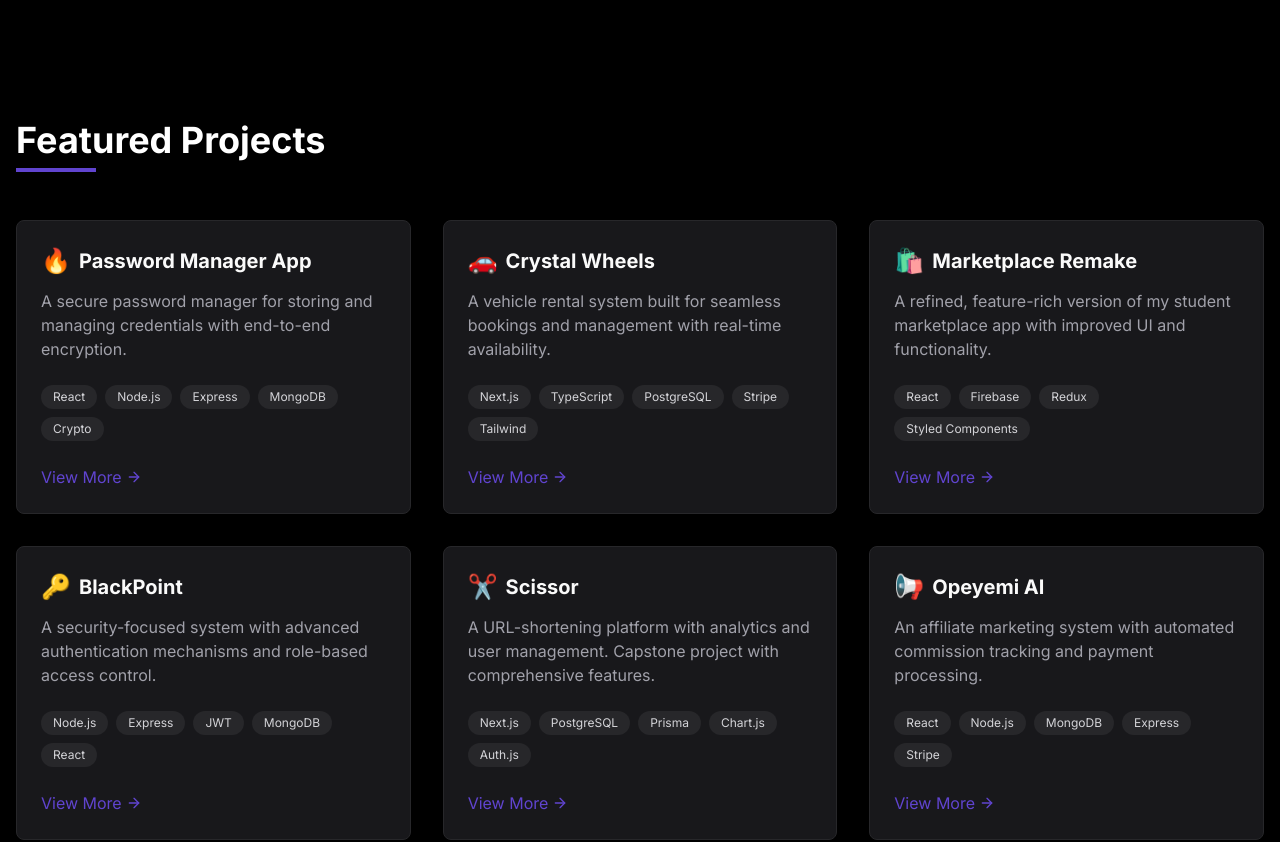
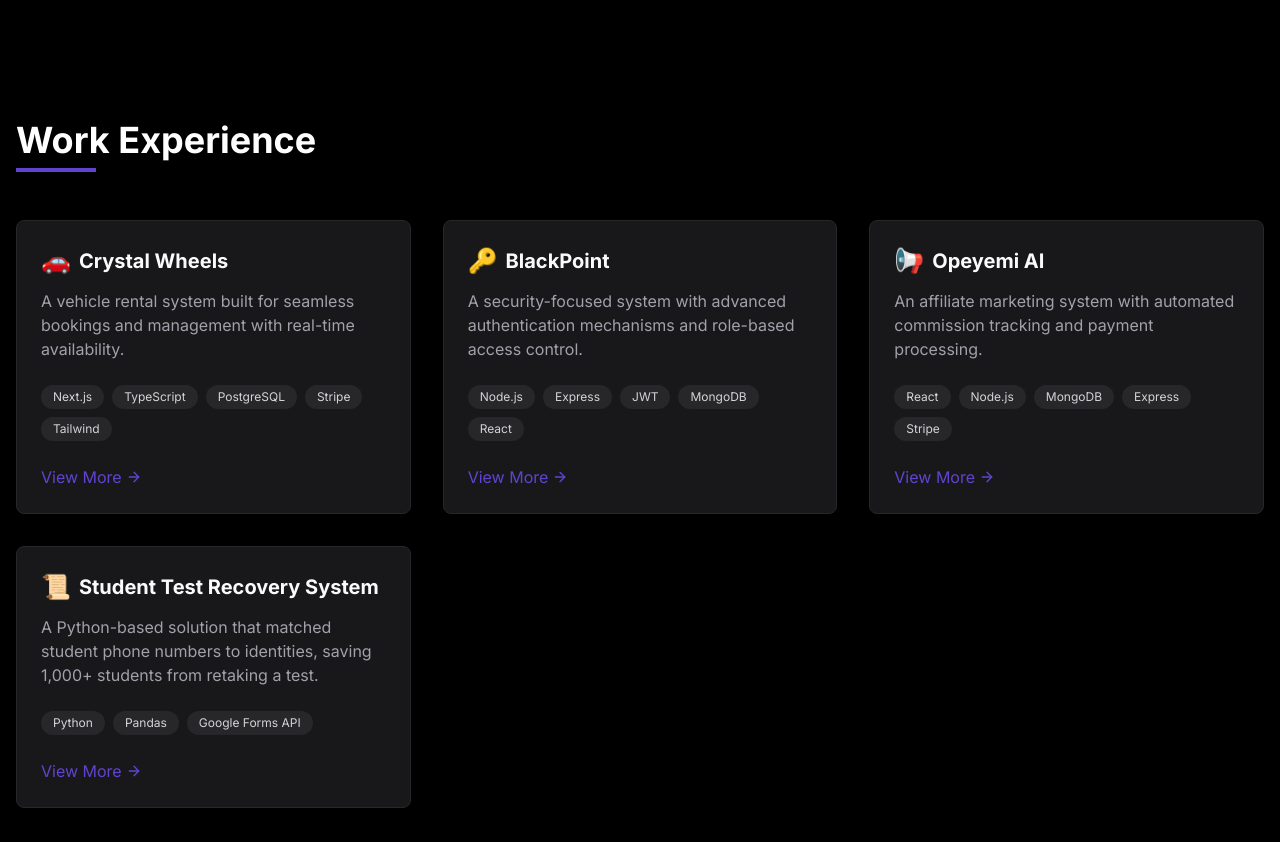
Before and after one commit to Benedict-arowo/Portfolio, a Next.js app: page / in a window 1280 px wide. Shown: the part 1580-2422 px from the top of the page. Built offline with nearby package versions, Linux system fonts and the light colour scheme.

Commit message:
Update project details for student test recovery system and enhance marketplace description

```diff
--- a/src/app/page.tsx
+++ b/src/app/page.tsx
@@ -88,8 +88,7 @@ export default function Portfolio() {
 					</div>
 
 					<p className="mt-8 text-zinc-300">
-						🎓 First-year Electrical & Electronics Engineering
-						student at{" "}
+						🎓 Electrical & Electronics Engineering student at{" "}
 						<Link
 							href={"https://achievers.edu.ng/"}
 							className="underline">
@@ -151,6 +150,73 @@ export default function Portfolio() {
 				</div>
 			</section>
 
+			{/* Work Experience */}
+			<section className="projects container mx-auto px-4 py-20">
+				<motion.div
+					initial={{ opacity: 0 }}
+					whileInView={{ opacity: 1 }}
+					transition={{ duration: 0.5 }}
+					viewport={{ once: true }}
+					className="mb-12">
+					<h2 className="text-3xl font-bold md:text-4xl">
+						Work Experience
+					</h2>
+					<div className="mt-2 h-1 w-20 bg-primary"></div>
+				</motion.div>
+
+				<div className="grid gap-8 md:grid-cols-2 lg:grid-cols-3">
+					{projects
+						.filter((project) => project.work_experience)
+						.map((project, index) => (
+							<motion.div
+								key={index}
+								initial={{ opacity: 0, y: 20 }}
+								whileInView={{ opacity: 1, y: 0 }}
+								transition={{
+									duration: 0.5,
+									delay: index * 0.1,
+								}}
+								viewport={{ once: true }}
+								className="group">
+								<Card className="overflow-hidden rounded-lg border-zinc-800 bg-zinc-900 hover:border-primary/50 transition-all h-full">
+									<CardContent className="p-6">
+										<div className="flex items-center gap-2 mb-3">
+											<span
+												className="text-2xl"
+												aria-hidden="true">
+												{project.emoji}
+											</span>
+											<h3 className="text-xl font-bold">
+												{project.title}
+											</h3>
+										</div>
+										<p className="mb-6 text-zinc-400">
+											{project.description}
+										</p>
+										<div className="flex flex-wrap gap-2 mb-6">
+											{project.technologies.map(
+												(tech, techIndex) => (
+													<span
+														key={techIndex}
+														className="rounded-full bg-zinc-800 px-3 py-1 text-xs text-zinc-300">
+														{tech}
+													</span>
+												)
+											)}
+										</div>
+										<Link
+											href={`/projects/${project.name}`}
+											className="text-primary hover:underline inline-flex items-center">
+											View More{" "}
+											<ArrowRight className="ml-1 h-4 w-4" />
+										</Link>
+									</CardContent>
+								</Card>
+							</motion.div>
+						))}
+				</div>
+			</section>
+
 			{/* Featured Projects */}
 			<section className="projects container mx-auto px-4 py-20">
 				<motion.div
@@ -166,12 +232,17 @@ export default function Portfolio() {
 				</motion.div>
 
 				<div className="grid gap-8 md:grid-cols-2 lg:grid-cols-3">
-					{projects.map((project, index) => (
+					{projects
+						.filter((project) => !project.work_experience)
+						.map((project, index) => (
 							<motion.div
 								key={index}
 								initial={{ opacity: 0, y: 20 }}
 								whileInView={{ opacity: 1, y: 0 }}
-							transition={{ duration: 0.5, delay: index * 0.1 }}
+								transition={{
+									duration: 0.5,
+									delay: index * 0.1,
+								}}
 								viewport={{ once: true }}
 								className="group">
 								<Card className="overflow-hidden rounded-lg border-zinc-800 bg-zinc-900 hover:border-primary/50 transition-all h-full">
@@ -356,6 +427,7 @@ const projects = [
 		name: "password-manager",
 		title: "Password Manager App",
 		emoji: "🔥",
+		work_experience: false,
 		description:
 			"A secure password manager for storing and managing credentials with end-to-end encryption.",
 		technologies: ["React", "Node.js", "Express", "MongoDB", "Crypto"],
@@ -365,6 +437,7 @@ const projects = [
 		name: "crystal-wheels",
 		title: "Crystal Wheels",
 		emoji: "🚗",
+		work_experience: true,
 		description:
 			"A vehicle rental system built for seamless bookings and management with real-time availability.",
 		technologies: [
@@ -378,17 +451,30 @@ const projects = [
 	},
 	{
 		name: "marketplace",
-		title: "Marketplace Remake",
+		title: "Marketplace",
 		emoji: "🛍️",
+		work_experience: false,
 		description:
-			"A refined, feature-rich version of my student marketplace app with improved UI and functionality.",
-		technologies: ["React", "Firebase", "Redux", "Styled Components"],
+			"A refined version of the jumia marketplace website, offering better UI/UX, real-time messaging, and enhanced search and filtering options. Designed for a smooth and secure buying and selling experience.",
+		technologies: [
+			"React",
+			"NodeJS",
+			"ExpressJS",
+			"Context API",
+			"ShadCN",
+			"Prisma",
+			"Postgres",
+			"Cloudinary",
+			"Web Socket",
+			"Typescript",
+		],
 		githubUrl: "https://github.com/benedictarowo/marketplace-remake",
 	},
 	{
 		name: "blackpoint",
 		title: "BlackPoint",
 		emoji: "🔑",
+		work_experience: true,
 		description:
 			"A security-focused system with advanced authentication mechanisms and role-based access control.",
 		technologies: ["Node.js", "Express", "JWT", "MongoDB", "React"],
@@ -398,6 +484,7 @@ const projects = [
 		name: "scissor",
 		title: "Scissor",
 		emoji: "✂️",
+		work_experience: false,
 		description:
 			"A URL-shortening platform with analytics and user management. Capstone project with comprehensive features.",
 		technologies: [
@@ -413,6 +500,7 @@ const projects = [
 		name: "opeyemi-ai",
 		title: "Opeyemi AI",
 		emoji: "📢",
+		work_experience: true,
 		description:
 			"An affiliate marketing system with automated commission tracking and payment processing.",
 		technologies: ["React", "Node.js", "MongoDB", "Express", "Stripe"],
@@ -422,9 +510,20 @@ const projects = [
 		name: "university-result-checker",
 		title: "University Result Checker",
 		emoji: "🏫",
+		work_experience: false,
 		description:
 			"Helping develop a university result-checking system to streamline student performance tracking.",
 		technologies: ["PHP", "MySQL", "JavaScript", "Bootstrap", "jQuery"],
 		githubUrl: "https://github.com/benedictarowo/result-checker",
 	},
+	{
+		name: "student-test-recovery",
+		title: "Student Test Recovery System",
+		emoji: "📜",
+		work_experience: true,
+		description:
+			"A Python-based solution that matched student phone numbers to identities, saving 1,000+ students from retaking a test.",
+		technologies: ["Python", "Pandas", "Google Forms API"],
+		githubUrl: "https://github.com/benedictarowo/student-test-recovery",
+	},
 ];
--- a/src/app/projects/[slug]/page.tsx
+++ b/src/app/projects/[slug]/page.tsx
@@ -231,9 +231,9 @@ const projectsData: Record<string, ProjectDetails> = {
 		name: "marketplace",
 		emoji: "🛍️",
 		title: "Marketplace",
-		description: "A feature-rich student marketplace with improved UI.",
+		description: "A feature-rich student marketplace with amazing UI.",
 		longDescription:
-			"A refined version of the student marketplace app, offering better UI/UX, real-time messaging, and enhanced search and filtering options. Designed for a smooth and secure buying and selling experience.",
+			"A refined version of the jumia marketplace website, offering better UI/UX, real-time messaging, and enhanced search and filtering options. Designed for a smooth and secure buying and selling experience.",
 		features: [
 			"User authentication and profile management",
 			"Product listing with multiple images and descriptions",
@@ -247,7 +247,18 @@ const projectsData: Record<string, ProjectDetails> = {
 			"Implementing a secure messaging system",
 			"Ensuring data security and fraud prevention",
 		],
-		technologies: ["React", "Firebase", "Redux", "Styled Components"],
+		technologies: [
+			"React",
+			"NodeJS",
+			"ExpressJS",
+			"Context API",
+			"ShadCN",
+			"Prisma",
+			"Postgres",
+			"Cloudinary",
+			"Web Socket",
+			"Typescript",
+		],
 		githubUrl: "https://github.com/benedictarowo/marketplace-remake",
 		liveUrl: null,
 		images: ["/placeholder.svg?height=600&width=800"],
@@ -256,128 +267,35 @@ const projectsData: Record<string, ProjectDetails> = {
 		language: "JavaScript",
 		lastUpdated: "2024-03-10",
 	},
-	blackpoint: {
-		name: "blackpoint",
-		emoji: "🔑",
-		title: "BlackPoint",
-		description: "Security-focused authentication system with RBAC.",
+	"student-test-recovery": {
+		name: "student-test-recovery",
+		emoji: "📜",
+		title: "Student Test Recovery System",
+		description:
+			"Python-based solution that matched student phone numbers to identities, saving 1,000+ students from retaking a test.",
 		longDescription:
-			"BlackPoint is an advanced security system with role-based access control, multi-factor authentication, and secure session management. Built to ensure secure user authentication across applications.",
+			"A data-processing system that parsed CSV files and cross-referenced student phone numbers to recover lost test records. This system prevented over 1,000 students from retaking their tests by accurately identifying their original submissions.",
 		features: [
-			"Role-based access control (RBAC)",
-			"Multi-factor authentication (MFA)",
-			"Secure session management",
-			"Audit logging and activity tracking",
-			"OAuth and JWT authentication support",
+			"Automated CSV data parsing",
+			"Student identity matching using phone numbers",
+			"Error detection and duplicate handling",
+			"Seamless integration with Google Forms",
+			"Optimized processing for large datasets",
 		],
 		challenges: [
-			"Implementing a highly secure yet efficient authentication process",
-			"Ensuring smooth user experience with multi-factor authentication",
-			"Building a flexible role-based access control system",
-			"Managing secure token storage and transmission",
+			"Ensuring accuracy in identity matching",
+			"Handling inconsistent data formatting in CSV files",
+			"Optimizing for large datasets without performance bottlenecks",
+			"Integrating smoothly with Google Forms API",
 		],
-		technologies: ["Node.js", "Express", "JWT", "MongoDB", "React"],
-		githubUrl: "https://github.com/benedictarowo/blackpoint",
+		technologies: ["Python", "Pandas", "Google Forms API"],
+		githubUrl: "https://github.com/benedictarowo/student-test-recovery",
 		liveUrl: null,
 		images: ["/placeholder.svg?height=600&width=800"],
-		stargazers_count: 64,
-		forks_count: 21,
-		language: "JavaScript",
-		lastUpdated: "2024-01-29",
-	},
-	scissor: {
-		name: "scissor",
-		emoji: "✂️",
-		title: "Scissor",
-		description: "A URL-shortening platform with analytics.",
-		longDescription:
-			"Scissor is a powerful URL-shortening service that provides analytics, user management, and custom link generation. Designed for businesses and individuals who need efficient link tracking.",
-		features: [
-			"Custom URL shortening",
-			"Click tracking and analytics",
-			"User authentication and management",
-			"API for third-party integrations",
-			"QR code generation for shortened URLs",
-		],
-		challenges: [
-			"Optimizing database queries for large-scale analytics",
-			"Ensuring link security and preventing abuse",
-			"Implementing a scalable architecture for high traffic",
-			"Creating a seamless user experience for managing links",
-		],
-		technologies: [
-			"Next.js",
-			"PostgreSQL",
-			"Prisma",
-			"Chart.js",
-			"Auth.js",
-		],
-		githubUrl: "https://github.com/benedictarowo/scissor",
-		liveUrl: null,
-		images: ["/placeholder.svg?height=600&width=800"],
-		stargazers_count: 71,
-		forks_count: 22,
-		language: "TypeScript",
-		lastUpdated: "2024-02-12",
-	},
-	"opeyemi-ai": {
-		name: "opeyemi-ai",
-		emoji: "📢",
-		title: "Opeyemi AI",
-		description:
-			"An affiliate marketing system with automated commissions.",
-		longDescription:
-			"Opeyemi AI is an advanced affiliate marketing platform that automates commission tracking and payment processing. It integrates AI for optimized product matching and user analytics.",
-		features: [
-			"Automated commission calculation",
-			"Real-time analytics dashboard",
-			"AI-powered affiliate-product matching",
-			"Multi-tier commission structure",
-			"Integrated payment system",
-		],
-		challenges: [
-			"Handling high transaction volumes efficiently",
-			"Implementing fraud detection in payment processing",
-			"Building a fair commission distribution algorithm",
-			"Optimizing database performance for real-time analytics",
-		],
-		technologies: ["React", "Node.js", "MongoDB", "Express", "Stripe"],
-		githubUrl: "https://github.com/benedictarowo/opeyemi-ai",
-		liveUrl: null,
-		images: ["/placeholder.svg?height=600&width=800"],
-		stargazers_count: 85,
-		forks_count: 23,
-		language: "JavaScript",
-		lastUpdated: "2024-03-05",
-	},
-	"university-result-checker": {
-		name: "university-result-checker",
-		emoji: "🏫",
-		title: "University Result Checker",
-		description: "A platform for students to check academic results.",
-		longDescription:
-			"A web-based system designed to allow students to check their academic results easily. Built with an intuitive UI and secure result management, ensuring accuracy and efficiency.",
-		features: [
-			"Student authentication and dashboard",
-			"Secure result management and retrieval",
-			"Bulk upload of results by administrators",
-			"PDF result generation",
-			"Mobile-friendly interface",
-		],
-		challenges: [
-			"Ensuring data security and integrity",
-			"Handling bulk result uploads efficiently",
-			"Providing accurate search and filtering options",
-			"Optimizing the platform for fast performance",
-		],
-		technologies: ["PHP", "MySQL", "JavaScript", "Bootstrap", "jQuery"],
-		githubUrl: "https://github.com/benedictarowo/result-checker",
-		liveUrl: null,
-		images: ["/placeholder.svg?height=600&width=800"],
-		stargazers_count: 39,
-		forks_count: 10,
-		language: "PHP",
-		lastUpdated: "2024-02-25",
+		stargazers_count: 0,
+		forks_count: 0,
+		language: "Python",
+		lastUpdated: "2024-03-30",
 	},
 };
 
```
Lines whose indentation alone changed are shown as unchanged.
